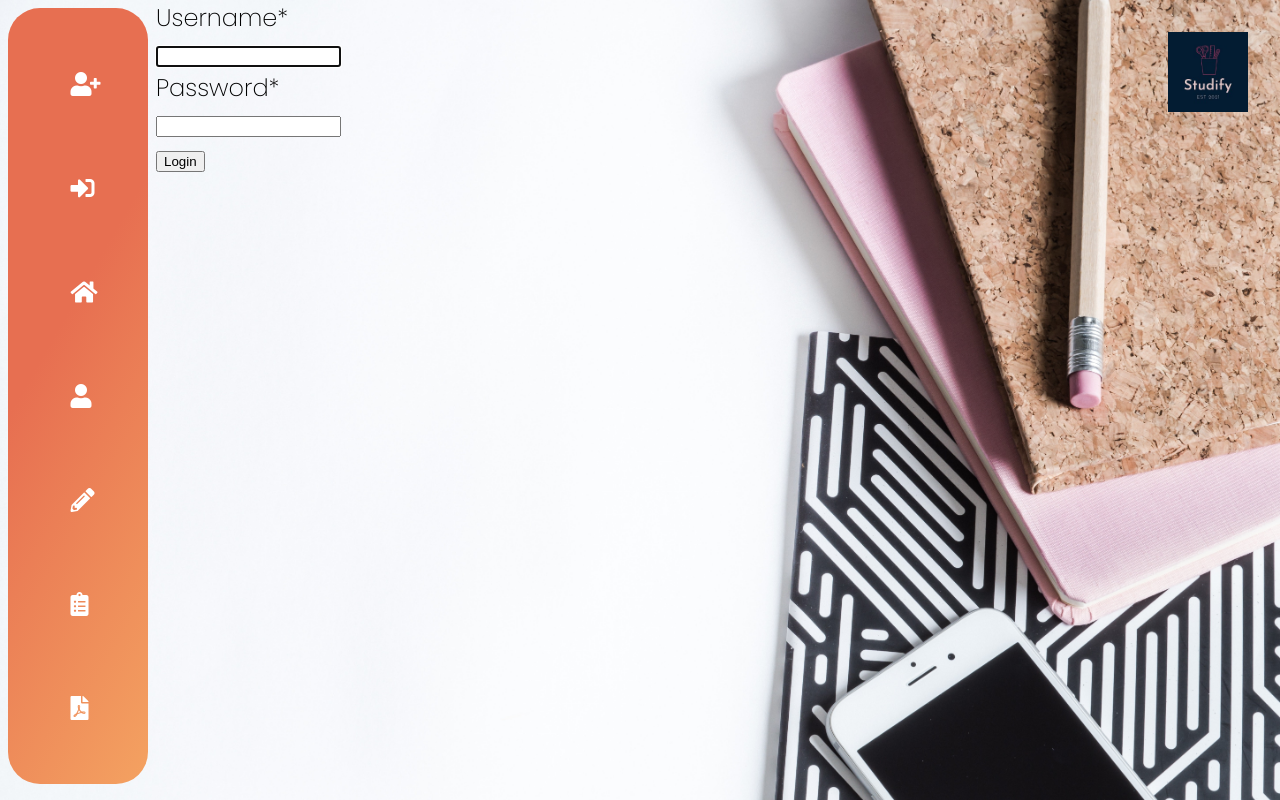
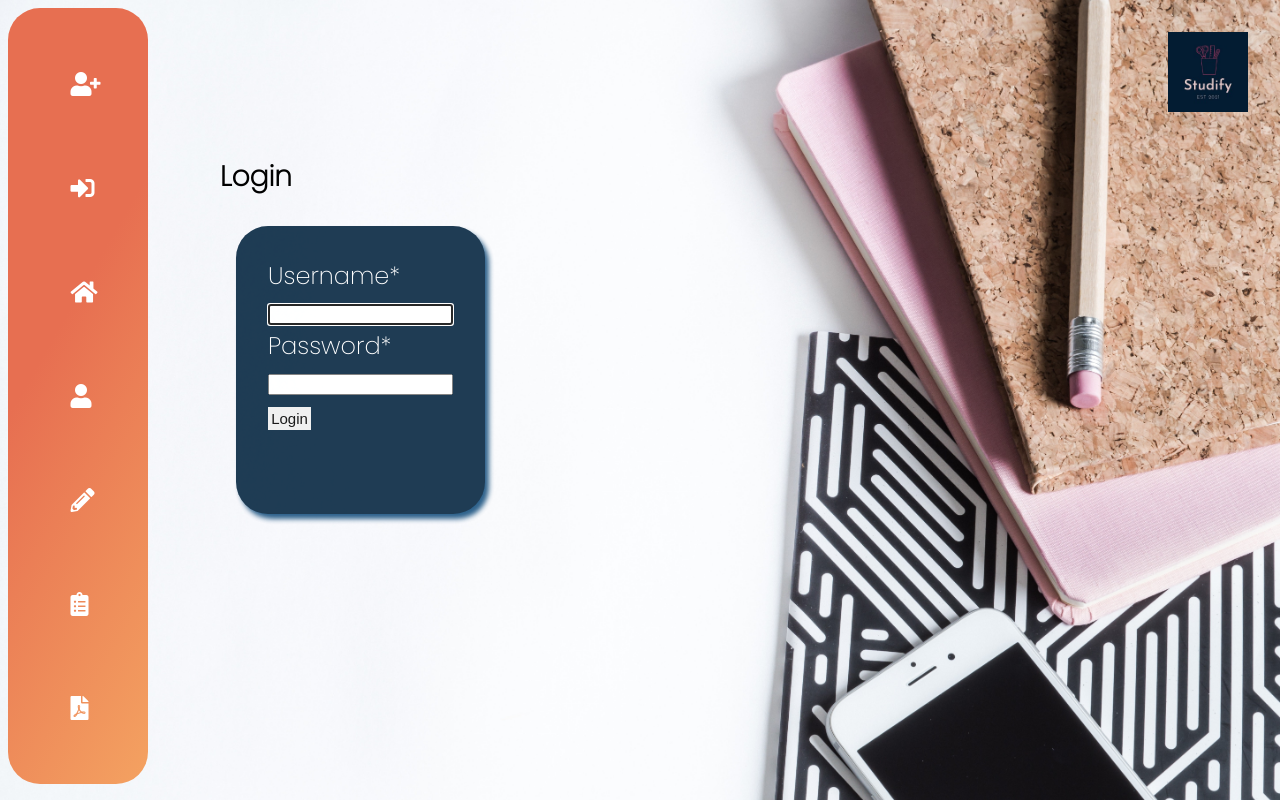
Before and after one commit to Soham041201/Studify, a Django app: page /login/ in a window 1280 px wide. Run offline with Django 3.2, Linux system fonts and the light colour scheme; some libraries are stand-ins or nearby versions.

Commit message:
styling done temp

```diff
--- a/register/templates/registration/login.html
+++ b/register/templates/registration/login.html
@@ -1,12 +1,37 @@
 {% extends "main/base.html" %}
 {% block title %}Login{% endblock %}
 {% block container %}
+<style>
+    .main-cont{
+        margin-left: 4rem;
+        margin-top: 8rem;
 
+    }
+    form{
+        background-color: rgb(6, 38, 65);
+        border-radius: 2rem;
+        color: white;
+        padding: 2rem;
+        margin: 1rem;
+        height: 28vh;
+        opacity: 0.9;
+        box-shadow:4px 5px 5px rgb(23, 80, 126);
+    }
+    button{
+        border: 0;
+        padding: 0.2rem;
+        font-size: 15px;
+        cursor: pointer;
+}
+</style>
+<div class="main-cont">
+    <h3>Login</h3>
 {% load crispy_forms_tags %}
 <form method="POST">
     {% csrf_token %}
     {{form|crispy}}
     <button type="submit">Login</button>
 </form>
+</div>
 
 {% endblock %}
```
Also changed, not shown: notes/templates/notes/createnote.html (+25 -1 lines), notes/templates/notes/viewnotes.html (+52 -14 lines), db.sqlite3, 1 other file.
